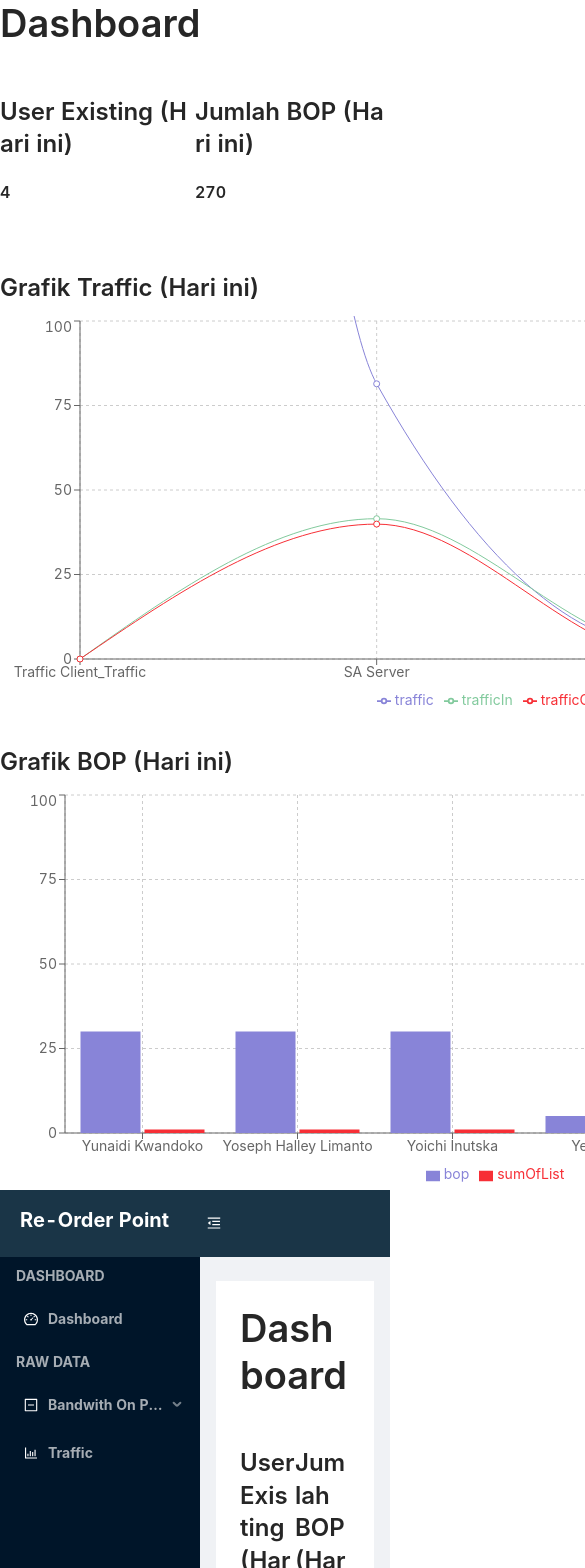
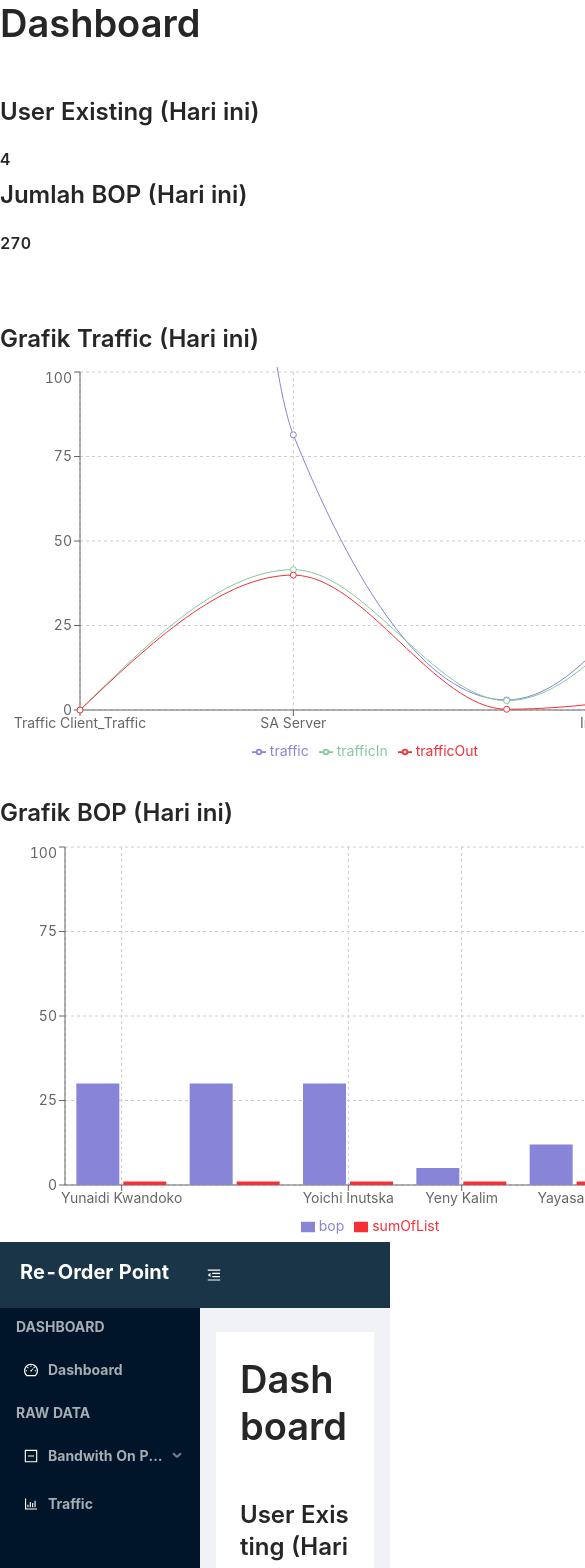
Before and after one commit to rifaldiraya/on-board, a React (Create React App) app: page /dashboard in a window 390 px wide. Shown: the top 1568 px of the page, 585 px wide, since content can reach past the window. Built offline with nearby package versions, Linux system fonts and the light colour scheme; data requests are answered from the project's data file.

Commit message:
add responsive for dashboard page

```diff
--- a/src/pages/Dashboard.jsx
+++ b/src/pages/Dashboard.jsx
@@ -82,11 +82,11 @@ class Dashboard extends PureComponent {
         <Title level={1}>Dashboard</Title>
         <div className="user-bop">
           <Row>
-            <Col span={12} sm={24} md={24} lg={12} xl={12}>
+            <Col sm={24} md={24} lg={12} xl={12}>
               <Title level={3}>User Existing (Hari ini)</Title>
               <Title level={5}>{this.state.user}</Title>
             </Col>
-            <Col span={12} sm={24} md={24} lg={12} xl={12}>
+            <Col sm={24} md={24} lg={12} xl={12}>
               <Title level={3}>Jumlah BOP (Hari ini)</Title>
               <Title level={5}>{this.state.bop}</Title>
             </Col>
@@ -94,11 +94,11 @@ class Dashboard extends PureComponent {
         </div>
 
         <Row>
-          <Col span={24} lg={24} md={24}>
+          <Col span={12} xl={12} lg={12} md={24} sm={24} xs={24}>
             <div className="grafik-traffic">
               <Title level={3}>Grafik Traffic (Hari ini)</Title>
               <LineChart
-                width={1000}
+                width={750}
                 height={400}
                 data={this.state.traffic}
                 margin={{
@@ -123,10 +123,12 @@ class Dashboard extends PureComponent {
                 <Line type="monotone" dataKey="trafficOut" stroke="#f72f36" />
               </LineChart>
             </div>
+          </Col>
 
+          <Col span={12} xl={12} lg={12} md={24} sm={24} xs={24}>
             <div className="grafik-bop">
               <Title level={3}>Grafik BOP (Hari ini)</Title>
-              <BarChart width={1000} height={400} data={this.state.bopGraf}>
+              <BarChart width={750} height={400} data={this.state.bopGraf}>
                 <CartesianGrid strokeDasharray="3 3" />
                 <XAxis dataKey="customerName" />
                 <YAxis />
--- a/src/pages/PageTest.jsx
+++ b/src/pages/PageTest.jsx
@@ -1,6 +1,5 @@
 import React, { Component } from 'react';
 import { Layout, Menu, Space } from 'antd';
-import Title from 'antd/lib/typography/Title';
 import {
   MinusSquareOutlined,
   DashboardOutlined,
@@ -58,7 +57,7 @@ class PageTest extends Component {
 
   render() {
     return (
-      <Layout style={{ minHeight: "100vh"}}>
+      <Layout style={{ minHeight: '100vh' }}>
         <Space style={{ backgroundColor: '#1A3547' }}>
           <div className="title-bar">
             <p>Re-Order Point</p>
@@ -132,7 +131,16 @@ class PageTest extends Component {
               </Menu.ItemGroup>
             </Menu>
             <div className="footer-sider">
-              <Footer style={{ backgroundColor: "#1A3547", textAlign: 'left', color: "gray", paddingLeft: '20px' }}>Logged in as: <br/> Affendi</Footer>
+              <Footer
+                style={{
+                  backgroundColor: '#1A3547',
+                  textAlign: 'left',
+                  color: 'gray',
+                  paddingLeft: '20px',
+                }}
+              >
+                Logged in as: <br /> Affendi
+              </Footer>
             </div>
           </Sider>
           <Layout className="site-layout">
```
